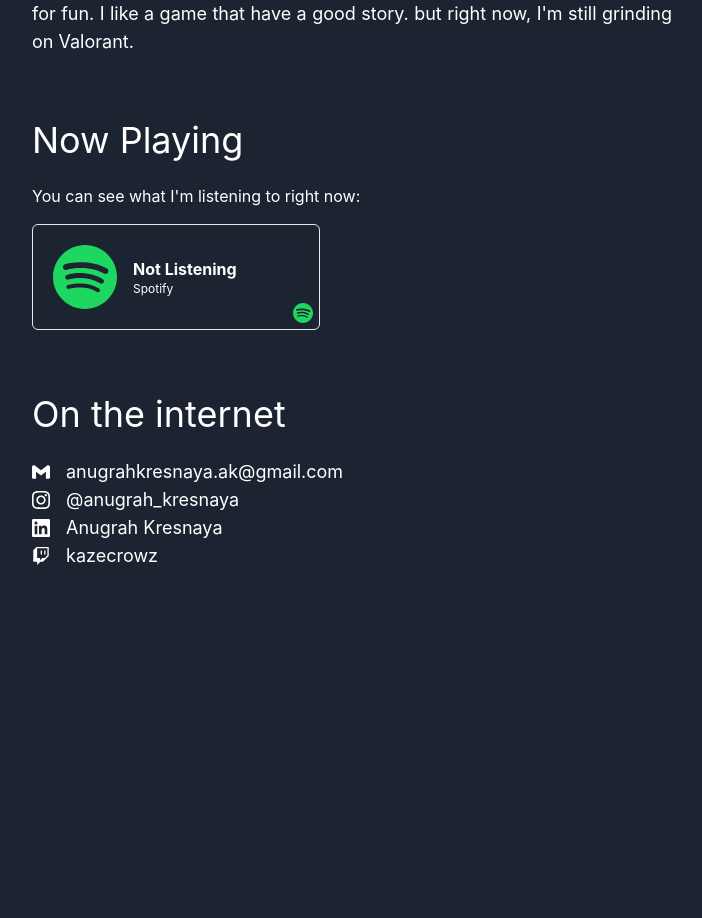
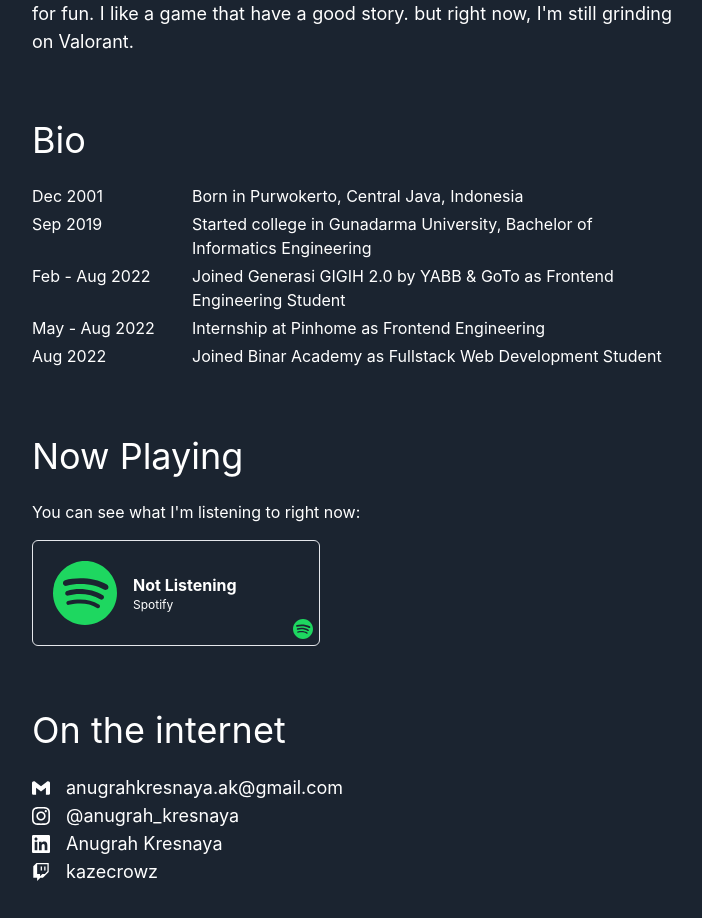
Before and after one commit to anugrahkresnaya/Portfolio-app, a Next.js app: page / in a window 1280 px wide. Shown: the part 940-1858 px from the top of the page, without its empty margins (288-990 px from the left). Before the commit the page ends 1574 px from the top, so only its background shows below. Built offline with nearby package versions, Linux system fonts and the light colour scheme; no server answers.

Commit message:
feat: add bio section

```diff
--- a/pages/index.js
+++ b/pages/index.js
@@ -38,6 +38,21 @@ export default function Home() {
         </p>
       </div>
       <div className="container mx-auto w-6/12">
+        <h1 className="text-4xl mb-6">Bio</h1>
+        <div className="grid grid-cols-4">
+          <p className="col-span-1 mb-1">Dec 2001</p>
+          <p className="col-span-3 mb-1">Born in Purwokerto, Central Java, Indonesia</p>
+          <p className="col-span-1 mb-1">Sep 2019</p>
+          <p className="col-span-3 mb-1">Started college in Gunadarma University, Bachelor of Informatics Engineering</p>
+          <p className="col-span-1 mb-1">Feb - Aug 2022</p>
+          <p className="col-span-3 mb-1">Joined Generasi GIGIH 2.0 by YABB & GoTo as Frontend Engineering Student</p>
+          <p className="col-span-1 mb-1">May - Aug 2022</p>
+          <p className="col-span-3 mb-1">Internship at Pinhome as Frontend Engineering</p>
+          <p className="col-span-1 mb-1">Aug 2022</p>
+          <p className="col-span-3">Joined Binar Academy as Fullstack Web Development Student</p>
+        </div>
+      </div>
+      <div className="container mx-auto w-6/12 my-16">
         <h1 className="text-4xl mb-6">Now Playing</h1>
         <p className="mb-4">You can see what I'm listening to right now:</p>
         <a
@@ -61,7 +76,6 @@ export default function Home() {
               <SiSpotify size={64} color={'#1ED760'} />
             )}
           </div>
-
           <div className='flex-1'>
             <p className='font-bold component'>
               {data?.isPlaying ? data.title : 'Not Listening'}
```
